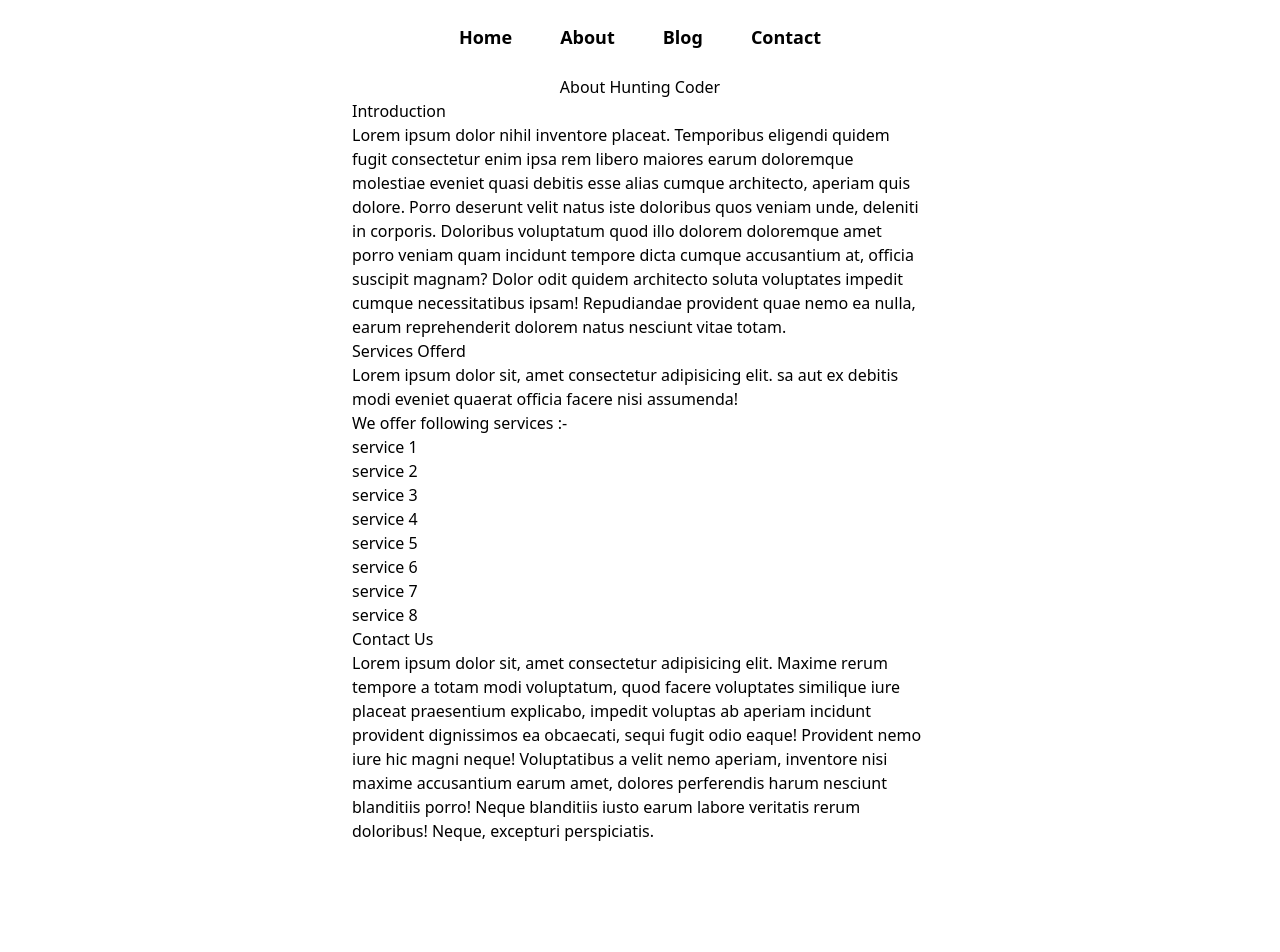
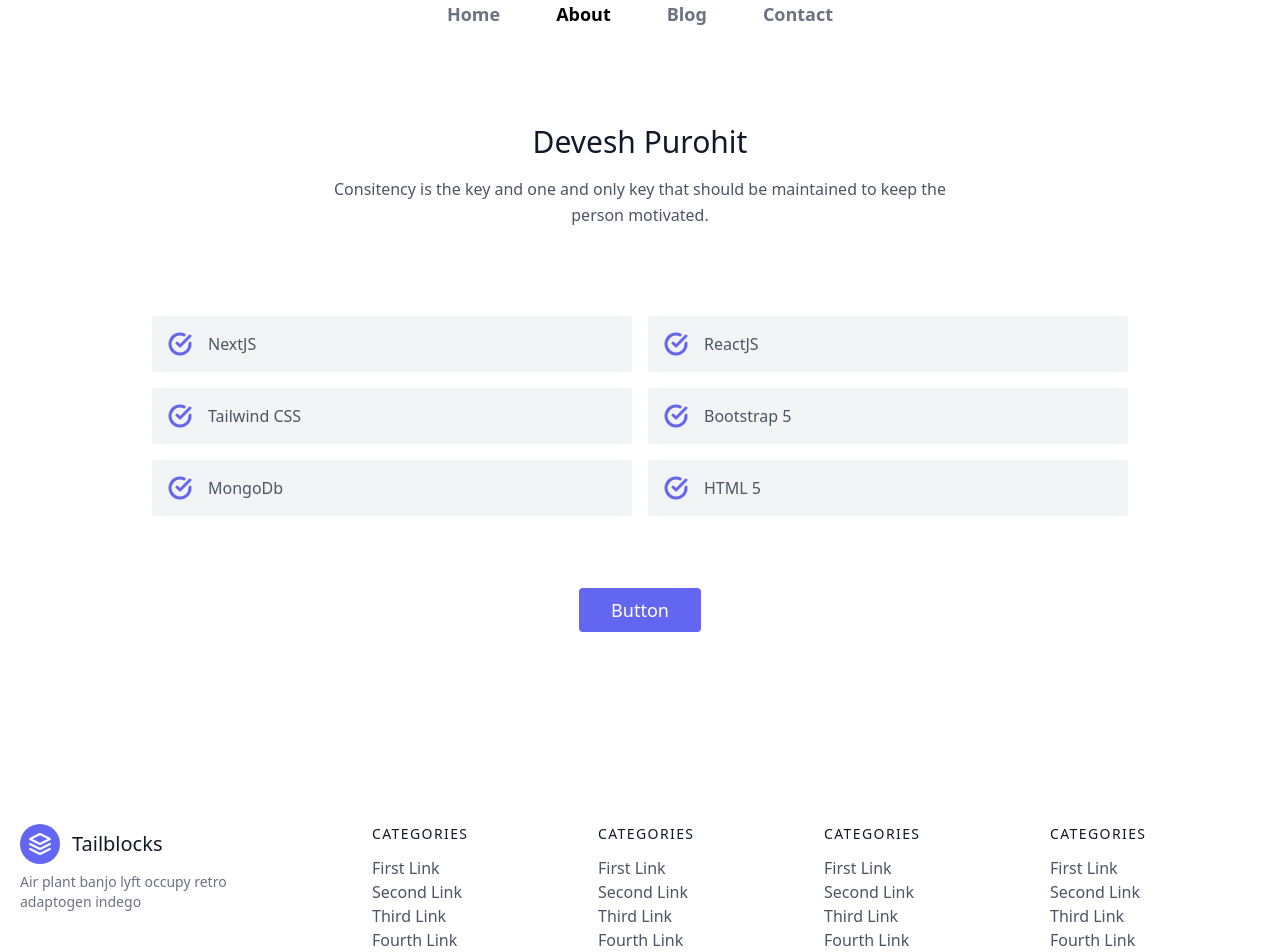
Before and after one commit to DeveshPurohit/Hunting-Coder, a Next.js app: page /about in a window 1280 px wide. Shown: the top 952 px of the page. Before the commit the page ends 843 px from the top, so only its background shows below. Built offline with nearby package versions, Linux system fonts and the light colour scheme.

Commit message:
many design changes

```diff
--- /dev/null
+++ b/components/Footer.js
@@ -0,0 +1,124 @@
+import React from 'react'
+
+const Footer = () => {
+  return (
+    <>
+        <footer className="text-gray-600 body-font">
+  <div className="container px-5 py-24 mx-auto flex md:items-center lg:items-start md:flex-row md:flex-nowrap flex-wrap flex-col">
+    <div className="w-64 flex-shrink-0 md:mx-0 mx-auto text-center md:text-left">
+      <a className="flex title-font font-medium items-center md:justify-start justify-center text-gray-900">
+        <svg xmlns="http://www.w3.org/2000/svg" fill="none" stroke="currentColor" strokeLinecap="round" strokeLinejoin="round" strokeWidth="2" className="w-10 h-10 text-white p-2 bg-indigo-500 rounded-full" viewBox="0 0 24 24">
+          <path d="M12 2L2 7l10 5 10-5-10-5zM2 17l10 5 10-5M2 12l10 5 10-5"></path>
+        </svg>
+        <span className="ml-3 text-xl">Tailblocks</span>
+      </a>
+      <p className="mt-2 text-sm text-gray-500">Air plant banjo lyft occupy retro adaptogen indego</p>
+    </div>
+    <div className="flex-grow flex flex-wrap md:pl-20 -mb-10 md:mt-0 mt-10 md:text-left text-center">
+      <div className="lg:w-1/4 md:w-1/2 w-full px-4">
+        <h2 className="title-font font-medium text-gray-900 tracking-widest text-sm mb-3">CATEGORIES</h2>
+        <nav className="list-none mb-10">
+          <li>
+            <a className="text-gray-600 hover:text-gray-800">First Link</a>
+          </li>
+          <li>
+            <a className="text-gray-600 hover:text-gray-800">Second Link</a>
+          </li>
+          <li>
+            <a className="text-gray-600 hover:text-gray-800">Third Link</a>
+          </li>
+          <li>
+            <a className="text-gray-600 hover:text-gray-800">Fourth Link</a>
+          </li>
+        </nav>
+      </div>
+      <div className="lg:w-1/4 md:w-1/2 w-full px-4">
+        <h2 className="title-font font-medium text-gray-900 tracking-widest text-sm mb-3">CATEGORIES</h2>
+        <nav className="list-none mb-10">
+          <li>
+            <a className="text-gray-600 hover:text-gray-800">First Link</a>
+          </li>
+          <li>
+            <a className="text-gray-600 hover:text-gray-800">Second Link</a>
+          </li>
+          <li>
+            <a className="text-gray-600 hover:text-gray-800">Third Link</a>
+          </li>
+          <li>
+            <a className="text-gray-600 hover:text-gray-800">Fourth Link</a>
+          </li>
+        </nav>
+      </div>
+      <div className="lg:w-1/4 md:w-1/2 w-full px-4">
+        <h2 className="title-font font-medium text-gray-900 tracking-widest text-sm mb-3">CATEGORIES</h2>
+        <nav className="list-none mb-10">
+          <li>
+            <a className="text-gray-600 hover:text-gray-800">First Link</a>
+          </li>
+          <li>
+            <a className="text-gray-600 hover:text-gray-800">Second Link</a>
+          </li>
+          <li>
+            <a className="text-gray-600 hover:text-gray-800">Third Link</a>
+          </li>
+          <li>
+            <a className="text-gray-600 hover:text-gray-800">Fourth Link</a>
+          </li>
+        </nav>
+      </div>
+      <div className="lg:w-1/4 md:w-1/2 w-full px-4">
+        <h2 className="title-font font-medium text-gray-900 tracking-widest text-sm mb-3">CATEGORIES</h2>
+        <nav className="list-none mb-10">
+          <li>
+            <a className="text-gray-600 hover:text-gray-800">First Link</a>
+          </li>
+          <li>
+            <a className="text-gray-600 hover:text-gray-800">Second Link</a>
+          </li>
+          <li>
+            <a className="text-gray-600 hover:text-gray-800">Third Link</a>
+          </li>
+          <li>
+            <a className="text-gray-600 hover:text-gray-800">Fourth Link</a>
+          </li>
+        </nav>
+      </div>
+    </div>
+  </div>
+  <div className="bg-gray-100">
+    <div className="container mx-auto py-4 px-5 flex flex-wrap flex-col sm:flex-row">
+      <p className="text-gray-500 text-sm text-center sm:text-left">© 2020 Tailblocks —
+        <a href="https://twitter.com/knyttneve" rel="noopener noreferrer" className="text-gray-600 ml-1" target="_blank">@knyttneve</a>
+      </p>
+      <span className="inline-flex sm:ml-auto sm:mt-0 mt-2 justify-center sm:justify-start">
+        <a className="text-gray-500">
+          <svg fill="currentColor" strokeLinecap="round" strokeLinejoin="round" strokeWidth="2" className="w-5 h-5" viewBox="0 0 24 24">
+            <path d="M18 2h-3a5 5 0 00-5 5v3H7v4h3v8h4v-8h3l1-4h-4V7a1 1 0 011-1h3z"></path>
+          </svg>
+        </a>
+        <a className="ml-3 text-gray-500">
+          <svg fill="currentColor" strokeLinecap="round" strokeLinejoin="round" strokeWidth="2" className="w-5 h-5" viewBox="0 0 24 24">
+            <path d="M23 3a10.9 10.9 0 01-3.14 1.53 4.48 4.48 0 00-7.86 3v1A10.66 10.66 0 013 4s-4 9 5 13a11.64 11.64 0 01-7 2c9 5 20 0 20-11.5a4.5 4.5 0 00-.08-.83A7.72 7.72 0 0023 3z"></path>
+          </svg>
+        </a>
+        <a className="ml-3 text-gray-500">
+          <svg fill="none" stroke="currentColor" strokeLinecap="round" strokeLinejoin="round" strokeWidth="2" className="w-5 h-5" viewBox="0 0 24 24">
+            <rect width="20" height="20" x="2" y="2" rx="5" ry="5"></rect>
+            <path d="M16 11.37A4 4 0 1112.63 8 4 4 0 0116 11.37zm1.5-4.87h.01"></path>
+          </svg>
+        </a>
+        <a className="ml-3 text-gray-500">
+          <svg fill="currentColor" stroke="currentColor" strokeLinecap="round" strokeLinejoin="round" strokeWidth="0" className="w-5 h-5" viewBox="0 0 24 24">
+            <path stroke="none" d="M16 8a6 6 0 016 6v7h-4v-7a2 2 0 00-2-2 2 2 0 00-2 2v7h-4v-7a6 6 0 016-6zM2 9h4v12H2z"></path>
+            <circle cx="4" cy="4" r="2" stroke="none"></circle>
+          </svg>
+        </a>
+      </span>
+    </div>
+  </div>
+</footer>
+    </>
+  )
+}
+
+export default Footer
--- a/components/Navbar.js
+++ b/components/Navbar.js
@@ -1,16 +1,18 @@
 import React from 'react'
 import Link from 'next/link'
 import styles from '../styles/Home.module.css'
+import { useRouter } from 'next/router'
 
 function Navbar() {
+  const router = useRouter()
   return (
     <>
-        <nav className={styles.mainnav}>
-            <ul>
-                <Link href="/"><a><li>Home</li></a></Link>
-                <Link href="/about"><a><li>About</li></a></Link>
-                <Link href="/blog"><a><li>Blog</li></a></Link>
-                <Link href="/contact"><a><li>Contact</li></a></Link>
+        <nav className="">
+            <ul className='flex justify-center font-semibold space-x-14 text-lg'>
+                <Link href="/"><a className={router.pathname === "/" ? "" : "text-gray-500"}><li>Home</li></a></Link>
+                <Link href="/about"><a className={router.pathname === "/about" ? "" : "text-gray-500"}><li>About</li></a></Link>
+                <Link href="/blog"><a className={router.pathname === "/blog" ? "" : "text-gray-500"}><li>Blog</li></a></Link>
+                <Link href="/contact"><a className={router.pathname === "/contact" ? "" : "text-gray-500"}><li>Contact</li></a></Link>
             </ul>
       </nav>
     </>
--- /dev/null
+++ b/contactdata/15.json
@@ -0,0 +1 @@
+{"name":"alexa","email":"alexa@amazom","phone":"789486123","desc":"your blog are awesome, can we meet someday....?\nLove from Alexa"}
--- a/pages/_app.js
+++ b/pages/_app.js
@@ -1,3 +1,4 @@
+import Footer from '../components/Footer'
 import Navbar from '../components/Navbar'
 import '../styles/globals.css'
 
@@ -5,6 +6,7 @@ function MyApp({ Component, pageProps }) {
   return <>
     <Navbar/>
     <Component {...pageProps} />
+    <Footer/>
   </>
 }
 
--- a/pages/about.js
+++ b/pages/about.js
@@ -1,28 +1,78 @@
+import Head from 'next/head'
 import React from 'react'
 import styles from '../styles/about.module.css'
 
 function about() {
   return (
-    <div className={styles.container}>
-      <h1 className={styles.heading}>About Hunting Coder</h1>
-      <h2>Introduction</h2>
-      <p>Lorem ipsum dolor nihil inventore placeat. Temporibus eligendi quidem fugit consectetur enim ipsa rem libero maiores earum doloremque molestiae eveniet quasi debitis esse alias cumque architecto, aperiam quis dolore. Porro deserunt velit natus iste doloribus quos veniam unde, deleniti in corporis. Doloribus voluptatum quod illo dolorem doloremque amet porro veniam quam incidunt tempore dicta cumque accusantium at, officia suscipit magnam? Dolor odit quidem architecto soluta voluptates impedit cumque necessitatibus ipsam! Repudiandae provident quae nemo ea nulla, earum reprehenderit dolorem natus nesciunt vitae totam.</p>
-      <h2>Services Offerd</h2>
-      <p>Lorem ipsum dolor sit, amet consectetur adipisicing elit. sa aut ex debitis modi eveniet quaerat officia facere nisi assumenda!</p>
-      <p>We offer following services :-</p>
-      <ul>
-        <li>service 1</li>
-        <li>service 2</li>
-        <li>service 3</li>
-        <li>service 4</li>
-        <li>service 5</li>
-        <li>service 6</li>
-        <li>service 7</li>
-        <li>service 8</li>
-      </ul>
-      <h2>Contact Us</h2>
-      <p>Lorem ipsum dolor sit, amet consectetur adipisicing elit. Maxime rerum tempore a totam modi voluptatum, quod facere voluptates similique iure placeat praesentium explicabo, impedit voluptas ab aperiam incidunt provident dignissimos ea obcaecati, sequi fugit odio eaque! Provident nemo iure hic magni neque! Voluptatibus a velit nemo aperiam, inventore nisi maxime accusantium earum amet, dolores perferendis harum nesciunt blanditiis porro! Neque blanditiis iusto earum labore veritatis rerum doloribus! Neque, excepturi perspiciatis.</p>
+    <section className="text-gray-600 body-font">
+      <Head>
+        <title>Hunting Coder - About </title>
+        <meta name="description" content="Generated by create next app" />
+      </Head>
+  <div className="container px-5 py-24 mx-auto">
+    <div className="text-center mb-20">
+      <h1 className="sm:text-3xl text-2xl font-medium text-center title-font text-gray-900 mb-4">Devesh Purohit</h1>
+      <p className="text-base leading-relaxed xl:w-2/4 lg:w-3/4 mx-auto">Consitency is the key and one and only key that should be maintained to keep the person motivated.</p>
     </div>
+    <div className="flex flex-wrap lg:w-4/5 sm:mx-auto sm:mb-2">
+      <div className="p-2 sm:w-1/2 w-full">
+        <div className="bg-gray-100 rounded flex p-4 h-full items-center">
+          <svg fill="none" stroke="currentColor" strokeLinecap="round" strokeLinejoin="round" strokeWidth="3" className="text-indigo-500 w-6 h-6 flex-shrink-0 mr-4" viewBox="0 0 24 24">
+            <path d="M22 11.08V12a10 10 0 11-5.93-9.14"></path>
+            <path d="M22 4L12 14.01l-3-3"></path>
+          </svg>
+          <span className="title-font font-medium">NextJS</span>
+        </div>
+      </div>
+      <div className="p-2 sm:w-1/2 w-full">
+        <div className="bg-gray-100 rounded flex p-4 h-full items-center">
+          <svg fill="none" stroke="currentColor" strokeLinecap="round" strokeLinejoin="round" strokeWidth="3" className="text-indigo-500 w-6 h-6 flex-shrink-0 mr-4" viewBox="0 0 24 24">
+            <path d="M22 11.08V12a10 10 0 11-5.93-9.14"></path>
+            <path d="M22 4L12 14.01l-3-3"></path>
+          </svg>
+          <span className="title-font font-medium">ReactJS</span>
+        </div>
+      </div>
+      <div className="p-2 sm:w-1/2 w-full">
+        <div className="bg-gray-100 rounded flex p-4 h-full items-center">
+          <svg fill="none" stroke="currentColor" strokeLinecap="round" strokeLinejoin="round" strokeWidth="3" className="text-indigo-500 w-6 h-6 flex-shrink-0 mr-4" viewBox="0 0 24 24">
+            <path d="M22 11.08V12a10 10 0 11-5.93-9.14"></path>
+            <path d="M22 4L12 14.01l-3-3"></path>
+          </svg>
+          <span className="title-font font-medium">Tailwind CSS</span>
+        </div>
+      </div>
+      <div className="p-2 sm:w-1/2 w-full">
+        <div className="bg-gray-100 rounded flex p-4 h-full items-center">
+          <svg fill="none" stroke="currentColor" strokeLinecap="round" strokeLinejoin="round" strokeWidth="3" className="text-indigo-500 w-6 h-6 flex-shrink-0 mr-4" viewBox="0 0 24 24">
+            <path d="M22 11.08V12a10 10 0 11-5.93-9.14"></path>
+            <path d="M22 4L12 14.01l-3-3"></path>
+          </svg>
+          <span className="title-font font-medium">Bootstrap 5</span>
+        </div>
+      </div>
+      <div className="p-2 sm:w-1/2 w-full">
+        <div className="bg-gray-100 rounded flex p-4 h-full items-center">
+          <svg fill="none" stroke="currentColor" strokeLinecap="round" strokeLinejoin="round" strokeWidth="3" className="text-indigo-500 w-6 h-6 flex-shrink-0 mr-4" viewBox="0 0 24 24">
+            <path d="M22 11.08V12a10 10 0 11-5.93-9.14"></path>
+            <path d="M22 4L12 14.01l-3-3"></path>
+          </svg>
+          <span className="title-font font-medium">MongoDb</span>
+        </div>
+      </div>
+      <div className="p-2 sm:w-1/2 w-full">
+        <div className="bg-gray-100 rounded flex p-4 h-full items-center">
+          <svg fill="none" stroke="currentColor" strokeLinecap="round" strokeLinejoin="round" strokeWidth="3" className="text-indigo-500 w-6 h-6 flex-shrink-0 mr-4" viewBox="0 0 24 24">
+            <path d="M22 11.08V12a10 10 0 11-5.93-9.14"></path>
+            <path d="M22 4L12 14.01l-3-3"></path>
+          </svg>
+          <span className="title-font font-medium">HTML 5</span>
+        </div>
+      </div>
+    </div>
+    <button className="flex mx-auto mt-16 text-white bg-indigo-500 border-0 py-2 px-8 focus:outline-none hover:bg-indigo-600 rounded text-lg">Button</button>
+  </div>
+</section>
   )
 }
 
--- a/pages/contact.js
+++ b/pages/contact.js
@@ -1,3 +1,4 @@
+import Head from 'next/head'
 import React, {useState} from 'react'
 import styles from '../styles/contact.module.css'
 
@@ -52,8 +53,12 @@ fetch('http://localhost:3000/api/postcontact', {
 
   return (
 
-    <div className={styles.container}>
-      <h1>Contact Us</h1>
+    <div className="min-h-screen mx-8 my-12">
+      <Head>
+        <title>Hunting Coder - Contact </title>
+        <meta name="description" content="Generated by create next app" />
+      </Head>
+      <h1 className='text-center font-semibold text-xl'>Contact Us</h1>
       <form onSubmit={handleSubmit}>
         <div className={styles.mb3}>
           <label htmlFor="name" className={styles.formlabel}>Name</label>
--- a/pages/index.js
+++ b/pages/index.js
@@ -7,9 +7,9 @@ import Link from "next/link";
 export default function Home(props) {
   const [blog, setBlogs] = useState(props.allBlogs);
   return (
-    <div className={styles.container}>
+    <div className="min-h-screen mx-8">
       <Head>
-        <title>Hunting Inside Devesh </title>
+        <title>Hunting Coder - Home</title>
         <meta name="description" content="Generated by create next app" />
         <link rel="icon" href="/favicon.ico" />
       </Head>
```
Also changed, not shown: pages/blog.js (+6 -1 lines), tailwind.config.js (+16 -1 lines).
